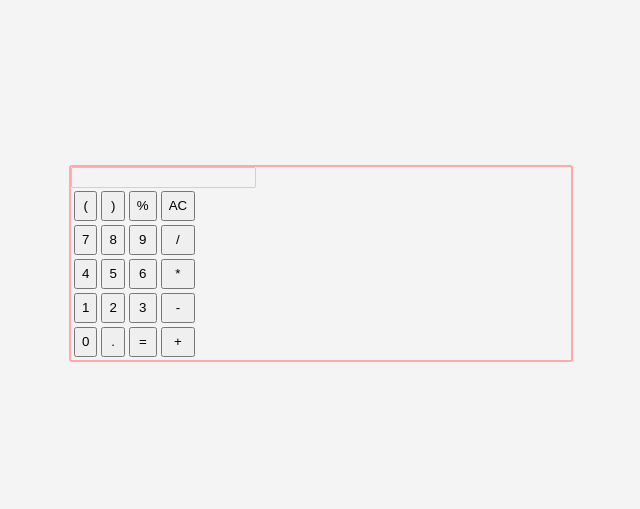
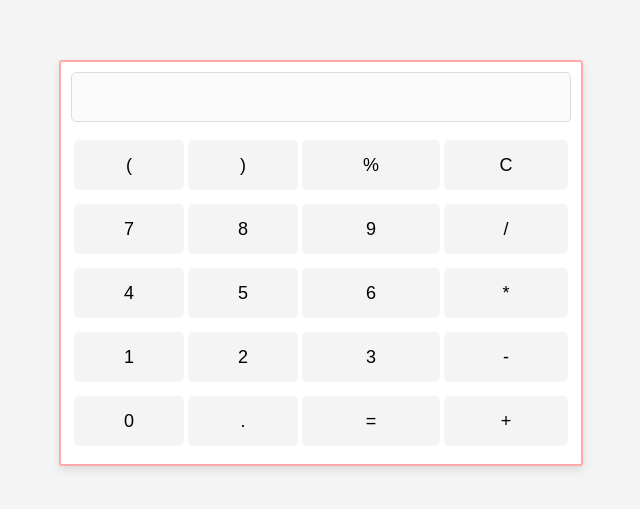
Before and after one commit to blueara/comento, a plain HTML site: page calculator/calculator.html in a window 1280 px wide. Shown: the part 137-646 px from the top of the page, without its empty margins (319-959 px from the left). Drawn offline with Linux system fonts and the light colour scheme.

Commit message:
calculator js add

```diff
--- a/calculator/asset/css/style.css
+++ b/calculator/asset/css/style.css
@@ -2,6 +2,7 @@ html {
     margin: 0;
     padding: 0;
 }
+
 body {
     display: flex;
     justify-content: center;
@@ -10,24 +11,44 @@ body {
     margin: 0;
     background-color: #f4f4f4;
 }
+
 .container {
     width: 500px;
     border: 2px solid rgb(255, 169, 169);
     border-radius: 3px;
+    background-color: white; /* 배경색 추가 */
+    box-shadow: 0 4px 8px rgba(0, 0, 0, 0.1); /* 그림자 추가 */
+    padding: 10px; /* 컨테이너 내부 여백 추가 */
 }
-.inputWindow input{
+
+.input-window input {
     width: 100%;
     height: 50px;
     box-sizing: border-box; /* 패딩과 보더를 포함한 전체 너비를 100%로 설정 */
+    padding: 10px;
+    font-size: 18px;
+    border: 1px solid #ddd;
+    border-radius: 5px;
+    margin-bottom: 10px; /* 하단 여백 추가 */
+    text-align: right;
 }
-.numberPad {
+
+.number-pad {
     width: 100%;
     text-align: center;
 }
-td button{
+
+td button {
     width: 100%;
-    height: 30px;
+    height: 50px; /* 버튼 높이 증가 */
+    font-size: 18px; /* 버튼 폰트 크기 증가 */
+    margin: 5px 0; /* 버튼 간격 추가 */
+    border: none;
+    background-color: #f4f4f4;
+    cursor: pointer;
+    border-radius: 5px; /* 버튼 모서리 둥글게 */
 }
-button:hover{
+
+button:hover {
     background-color: rgb(255, 169, 169);
 }
--- /dev/null
+++ b/calculator/asset/js/script.js
@@ -0,0 +1,22 @@
+// 계산기 js
+// 화면에는 숫자 키패드(0-9)와 사칙연산 기호(+, -, *, /) 버튼이 있습니다.
+// 입력된 숫자와 연산 기호를 화면의 상단에 표시하여 사용자가 현재 입력 상황 확인 가능
+// '=' 버튼을 누르면, 현재 까지의 연산 결과가 화면에 표시됩니다.
+// 'C' 또는 'CE' 버튼을 통해 입력된 내용을 초기화할 수 있습니다.
+// 본인만의 추가 기능을 1개 구현합니다. (예: 기존의 연산 기록을 저장하고 볼 수 있는 기능)
+function press(value) {
+  document.getElementById("display").value += value;
+}
+
+function clearDisplay() {
+  document.getElementById("display").value = "";
+}
+
+function calculate() {
+  try {
+    const result = eval(document.getElementById("display").value);
+    document.getElementById("display").value = result;
+  } catch {
+    document.getElementById("display").value = "Error";
+  }
+}
--- a/calculator/calculator.html
+++ b/calculator/calculator.html
@@ -5,52 +5,48 @@
     <meta http-equiv="X-UA-Compatible" content="IE=edge">
     <meta name="viewport" content="width=device-width, initial-scale=1.0">
     <link rel="stylesheet" href="./asset/css/style.css">
-
+    <script src="./asset/js/script.js" defer></script>
     <title>계산기</title>
 </head>
 <body>
     <div class="container">
         <div class="input-window">
-            <input type="number" disabled/>
+            <input type="text" id="display" disabled />
         </div>
         <div>
-            <!-- 4*5의 테이블을 만들자 -->
+            <!-- 4x5의 테이블을 생성 -->
             <table class="number-pad">
                 <tr>
-
-                  <td>
-                    <button>(</button>
-                </td>
-                  <td><button>)</button></td>
-                  <td><button>%</button></td>
-                  <td><button id="reset">AC</button></td>
+                    <td><button onclick="press('(')">(</button></td>
+                    <td><button onclick="press(')')">)</button></td>
+                    <td><button onclick="press('%')">%</button></td>
+                    <td><button id="reset" onclick="clearDisplay()">C</button></td>
                 </tr>
                 <tr>
-                    <td><button>7</button></td>
-                    <td><button>8</button></td>
-                    <td><button>9</button></td>
-                    <td><button>/</button></td>
+                    <td><button onclick="press('7')">7</button></td>
+                    <td><button onclick="press('8')">8</button></td>
+                    <td><button onclick="press('9')">9</button></td>
+                    <td><button onclick="press('/')">/</button></td>
                 </tr>
                 <tr>
-                    <td><button>4</button></td>
-                    <td><button>5</button></td>
-                    <td><button>6</button></td>
-                    <td><button>*</button></td>
+                    <td><button onclick="press('4')">4</button></td>
+                    <td><button onclick="press('5')">5</button></td>
+                    <td><button onclick="press('6')">6</button></td>
+                    <td><button onclick="press('*')">*</button></td>
                 </tr>
                 <tr>
-                    <td><button>1</button></td>
-                    <td><button>2</button></td>
-                    <td><button>3</button></td>
-                    <td><button>-</button></td>
+                    <td><button onclick="press('1')">1</button></td>
+                    <td><button onclick="press('2')">2</button></td>
+                    <td><button onclick="press('3')">3</button></td>
+                    <td><button onclick="press('-')">-</button></td>
                 </tr>
                 <tr>
-                    <td><button>0</button></td>
-                    <td><button>.</button></td>
-                    <td><button>=</button></td>
-                    <td><button>+</button></td>
+                    <td><button onclick="press('0')">0</button></td>
+                    <td><button onclick="press('.')">.</button></td>
+                    <td><button onclick="calculate()">=</button></td>
+                    <td><button onclick="press('+')">+</button></td>
                 </tr>
-              </table>
-
+            </table>
         </div>
     </div>
 </body>
```
Also changed, not shown: week3/index.html (+1 -1 lines).
